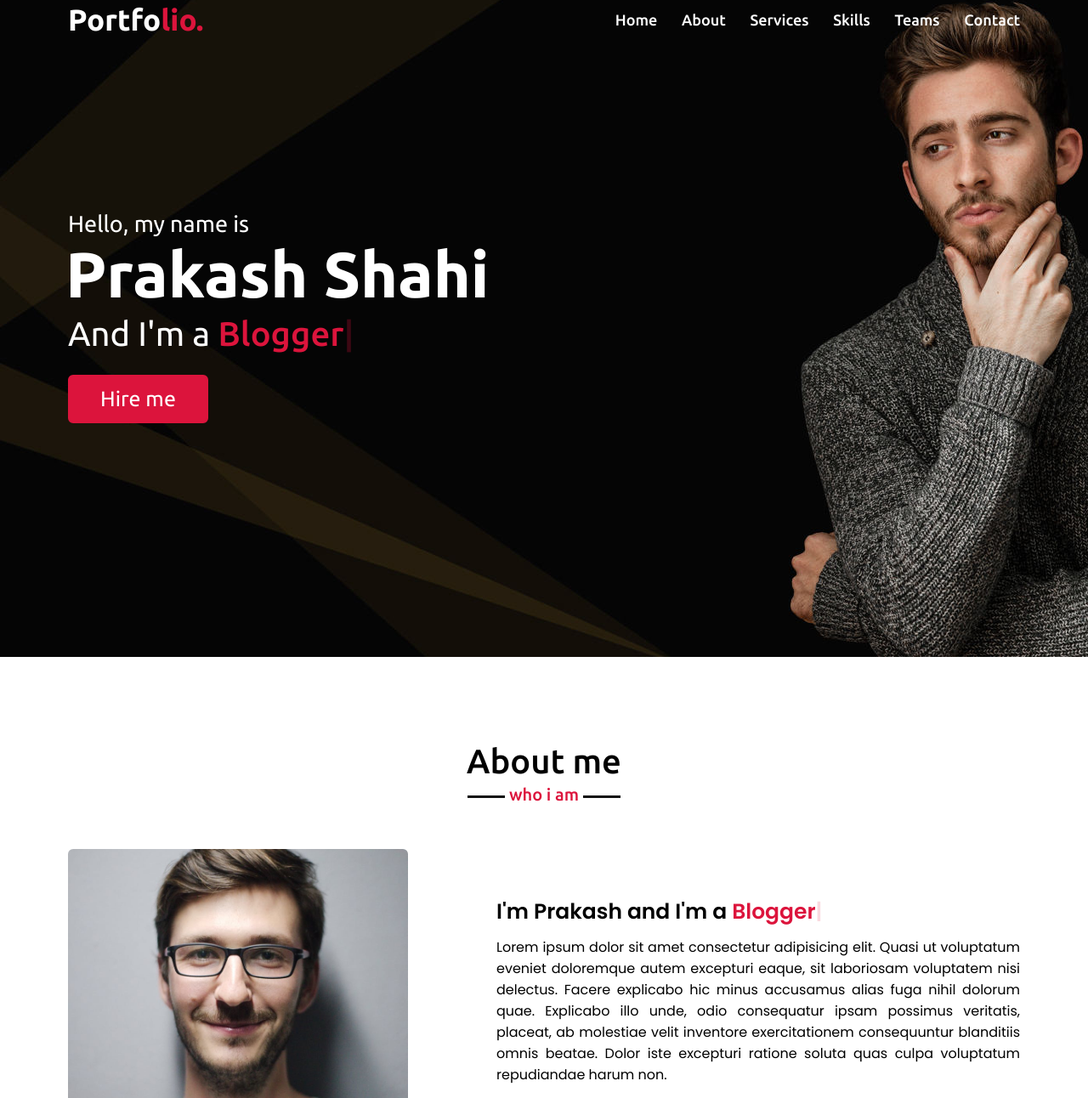
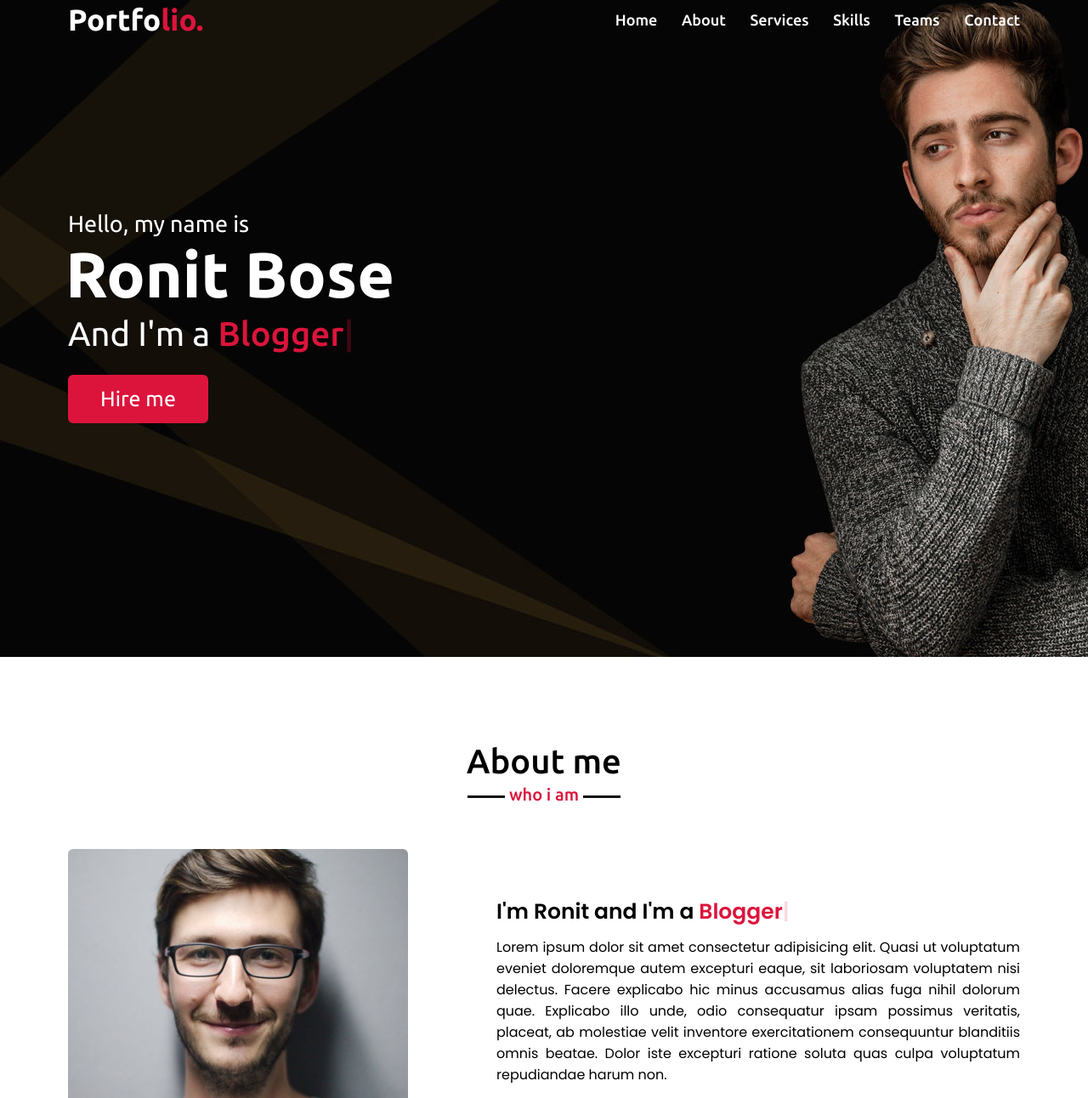
Before and after one commit to ronitbose01/ronitbose01.github.io, a plain HTML site: page index.html in a window 1280 px wide. Shown: the part 27-1319 px from the top of the page at 85% size. Drawn offline with nearby package versions, Linux system fonts and the light colour scheme.

Commit message:
Update index.html

```diff
--- a/index.html
+++ b/index.html
@@ -1,10 +1,9 @@
 <!DOCTYPE html>
-<!-- Created By CodingNepal -->
 <html lang="en">
 <head>
     <meta charset="UTF-8">
     <meta name="viewport" content="width=device-width, initial-scale=1.0">
-    <title>Personal Portfolio Website</title>
+    <title>Ronit Bose - Portfolio Website</title>
     <link rel="stylesheet" href="style.css">
     <link rel="stylesheet" href="https://cdnjs.cloudflare.com/ajax/libs/font-awesome/5.15.3/css/all.min.css"/>
     <script src="https://code.jquery.com/jquery-3.5.1.min.js"></script>
@@ -40,7 +39,7 @@
         <div class="max-width">
             <div class="home-content">
                 <div class="text-1">Hello, my name is</div>
-                <div class="text-2">Prakash Shahi</div>
+                <div class="text-2">Ronit Bose</div>
                 <div class="text-3">And I'm a <span class="typing"></span></div>
                 <a href="#">Hire me</a>
             </div>
@@ -56,7 +55,7 @@
                     <img src="images/profile-1.jpeg" alt="">
                 </div>
                 <div class="column right">
-                    <div class="text">I'm Prakash and I'm a <span class="typing-2"></span></div>
+                    <div class="text">I'm Ronit and I'm a <span class="typing-2"></span></div>
                     <p>Lorem ipsum dolor sit amet consectetur adipisicing elit. Quasi ut voluptatum eveniet doloremque autem excepturi eaque, sit laboriosam voluptatem nisi delectus. Facere explicabo hic minus accusamus alias fuga nihil dolorum quae. Explicabo illo unde, odio consequatur ipsam possimus veritatis, placeat, ab molestiae velit inventore exercitationem consequuntur blanditiis omnis beatae. Dolor iste excepturi ratione soluta quas culpa voluptatum repudiandae harum non.</p>
                     <a href="#">Download CV</a>
                 </div>
```
